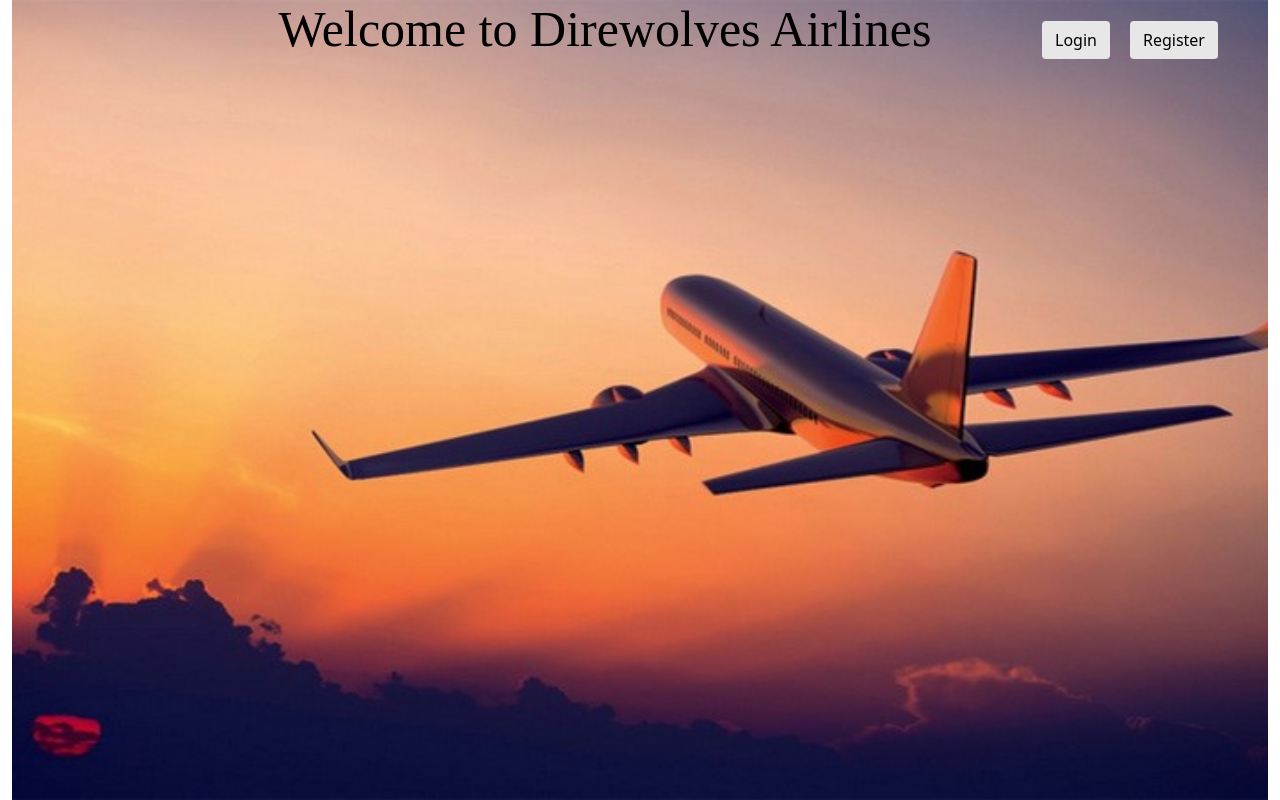
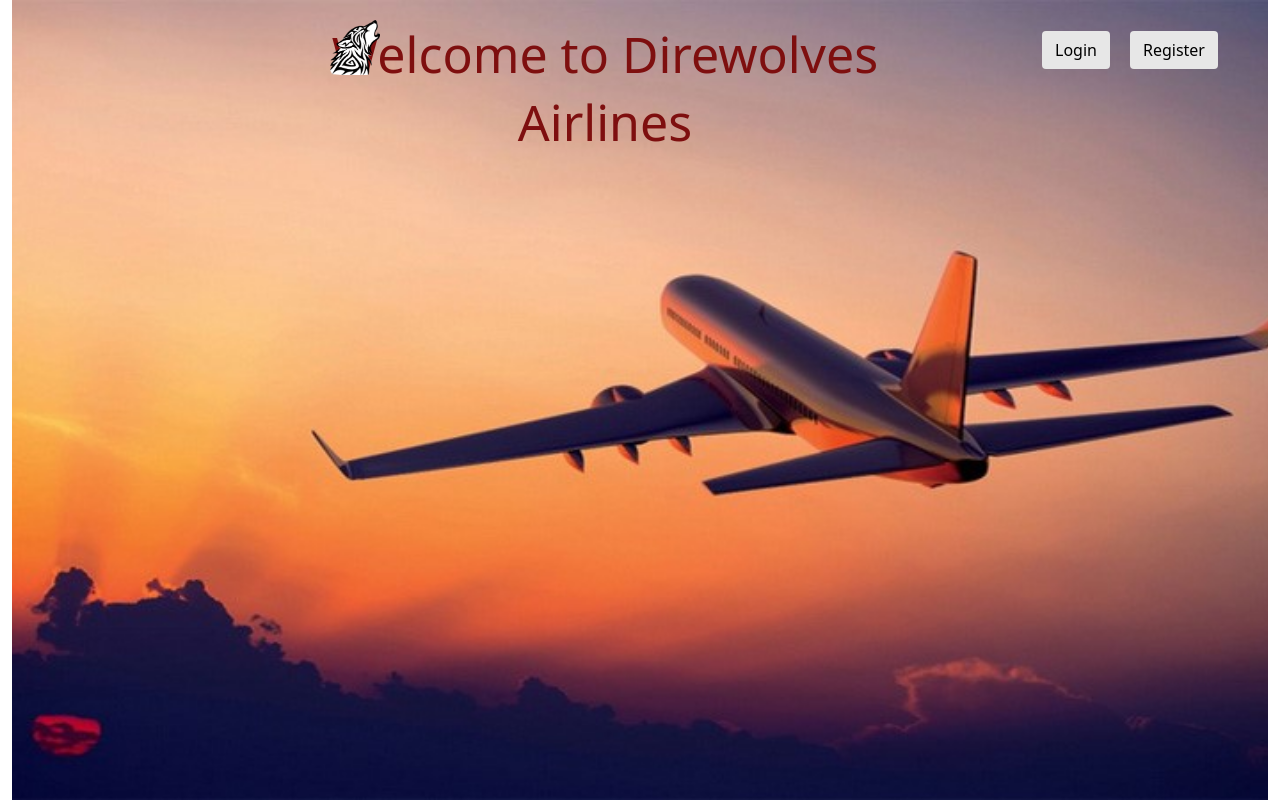
Before and after one commit to gopinathsjsu/team-project-direwolves, a React (Create React App) app in the folder frontend/: page / in a window 1280 px wide. Built offline with nearby package versions, Linux system fonts and the light colour scheme.

Commit message:
Landing page

```diff
--- a/frontend/src/Components/Landing/Landing.js
+++ b/frontend/src/Components/Landing/Landing.js
@@ -1,7 +1,7 @@
 import React, { Component } from "react";
 import "./landing.css";
 import { Link } from "react-router-dom";
-
+import icon from "./../svg/icon2.png";
 class Landing extends Component {
   constructor(props) {
     super(props);
@@ -13,7 +13,16 @@ class Landing extends Component {
         <div className="landing_img">
         <div className="row">
             <div className="col-sm-9">
-                <p style={{fontFamily:"cursive", fontWeight:"50px", paddingLeft:"250px",color:"black"}}>Welcome to Direwolves Airlines</p>
+            <img
+                src={icon}
+                style={{
+                  width: "50px",
+                  left: "330px",
+                  position: "absolute",
+                  paddingTop:"10px"
+                }}
+              />
+                <p style={{fontFamily:"system-ui", fontWeight:"50px", paddingLeft:"250px", paddingTop:"10px",color:"#7e0f0f"}}>Welcome to Direwolves Airlines</p>
             </div>
             <div className="col-sm-3">
             <Link to="/login" style={{padding:"20px"}}>
--- a/frontend/src/Components/Landing/landing.css
+++ b/frontend/src/Components/Landing/landing.css
@@ -3,6 +3,7 @@
     background-repeat: no-repeat;
     background-position: center center;
     background-size: cover;
+    padding-top: 10px;
     height: 100vh;
     position: relative;
     text-align: center;
```
